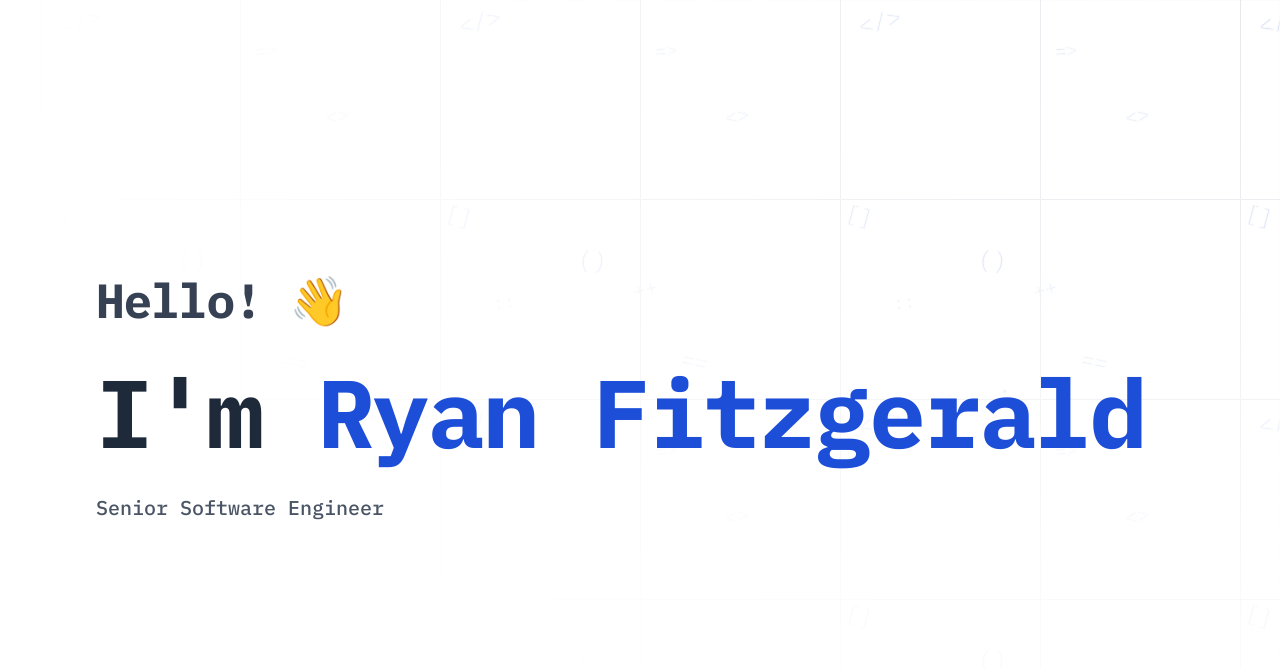
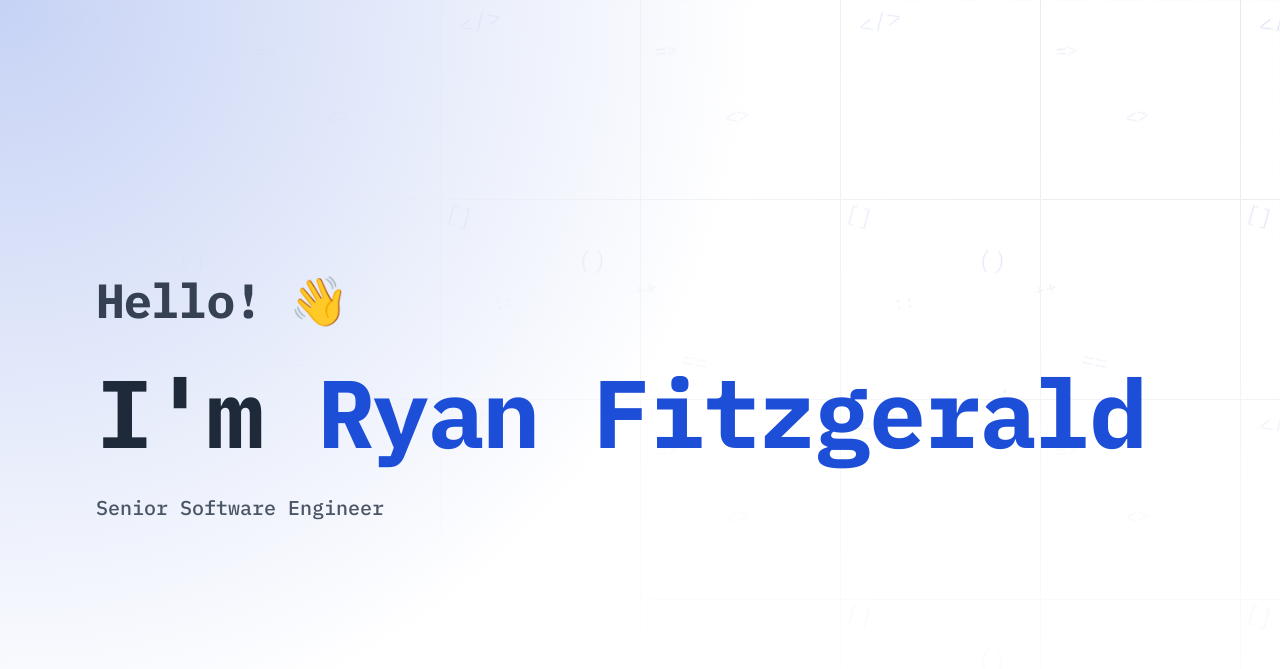
Before and after one commit to RyanFitzgerald/devportfolio, an Astro site: page / in a window 1280 px wide. Shown: the top 669 px of the page. Built offline with nearby package versions, Linux system fonts and the light colour scheme; Astro itself is replaced by a stand-in of ours.

Commit message:
Add gradient overlay to Hero component for enhanced visual appeal

```diff
--- a/src/components/Hero.astro
+++ b/src/components/Hero.astro
@@ -6,6 +6,11 @@ import { siteConfig } from "../config";
   class="relative isolate overflow-hidden bg-white h-screen"
   style={`--accent-color: ${siteConfig.accentColor}`}
 >
+  <!-- Gradient overlay -->
+  <div
+    class="absolute inset-0 -z-10"
+    style={`background: radial-gradient(circle at 0% 0%, ${siteConfig.accentColor}40 0%, ${siteConfig.accentColor}20 25%, transparent 50%)`}
+  ></div>
   <svg
     aria-hidden="true"
     class="absolute inset-0 -z-10 size-full stroke-gray-200 [mask-image:radial-gradient(100%_100%_at_top_right,white,transparent)]"
```
